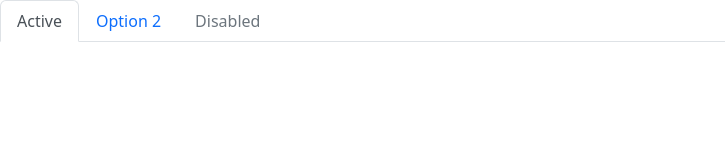
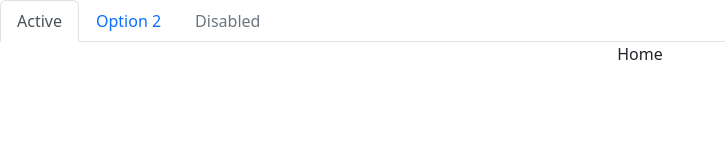
Before and after one commit to JPStupfel/project-4-react-rails-jps, a React (Create React App) app in the folder client/: page / in a window 1280 px wide. Shown: the top 160 px of the page, without its empty margins (0-725 px from the left). Built offline with nearby package versions, Linux system fonts and the light colour scheme.

Commit message:
display client side routes for home team and projectlist

```diff
--- a/client/package.json
+++ b/client/package.json
@@ -14,6 +14,7 @@
     "react": "^17.0.2",
     "react-bootstrap": "^2.5.0",
     "react-dom": "^17.0.2",
+    "react-router-dom": "^6.3.0",
     "react-scripts": "4.0.3",
     "web-vitals": "^1.1.2"
   },
--- a/client/src/App.js
+++ b/client/src/App.js
@@ -1,7 +1,12 @@
 import logo from './logo.svg';
 import './App.css';
 import Navbar from './Navbar';
-import Nav from 'react-bootstrap/Nav';
+import {
+  BrowserRouter,
+  Routes,
+  Route,
+} from "react-router-dom";
+import ReactDOM from "react-dom/client";
 
 
 
@@ -9,6 +14,14 @@ function App() {
   return (
     <div className="App">
       <Navbar />
+
+      <Routes>
+        <Route path="/" element={<>Home</>} />
+        <Route path="/team" element={<>team</>} />
+        <Route path="/projectlist" element={<>projectlist</>} />
+      </Routes>
+
+
     </div>
   );
 }
--- a/client/src/index.js
+++ b/client/src/index.js
@@ -3,11 +3,13 @@ import ReactDOM from 'react-dom';
 import './index.css';
 import App from './App';
 import reportWebVitals from './reportWebVitals';
+import { BrowserRouter } from "react-router-dom";
+
 
 ReactDOM.render(
-  <React.StrictMode>
+  <BrowserRouter>
     <App />
-  </React.StrictMode>,
+  </BrowserRouter>,
   document.getElementById('root')
 );
 
--- a/package.json
+++ b/package.json
@@ -9,5 +9,9 @@
     "clean": "rm -rf public",
     "deploy": "cp -a client/build/. public/",
     "heroku-postbuild": "npm run clean && npm run build && npm run deploy"
+  },
+  "dependencies": {
+    "bootstrap": "^5.2.0",
+    "react-bootstrap": "^2.5.0"
   }
 }
```
Also changed, not shown: 2 other files (tests, documents, lock files or other folders).
